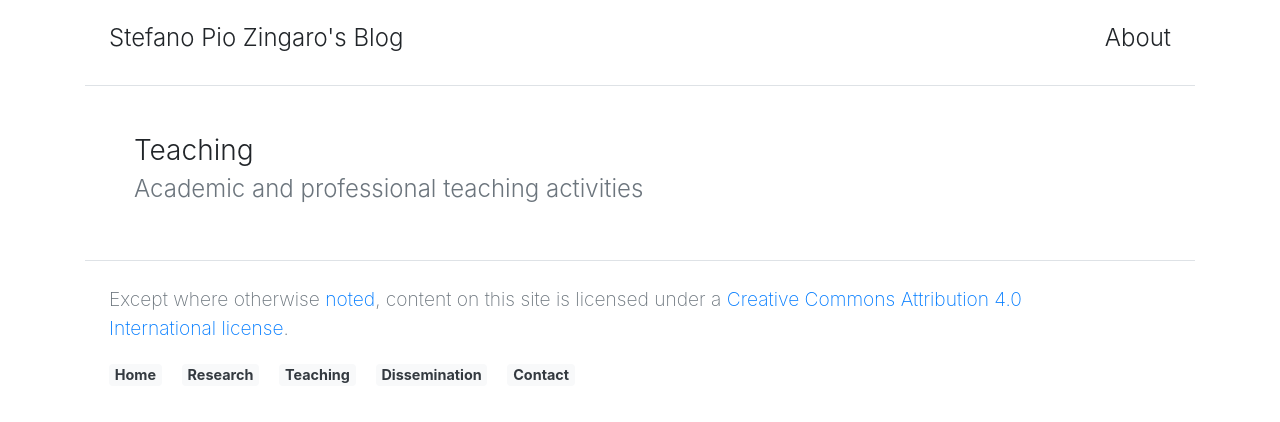
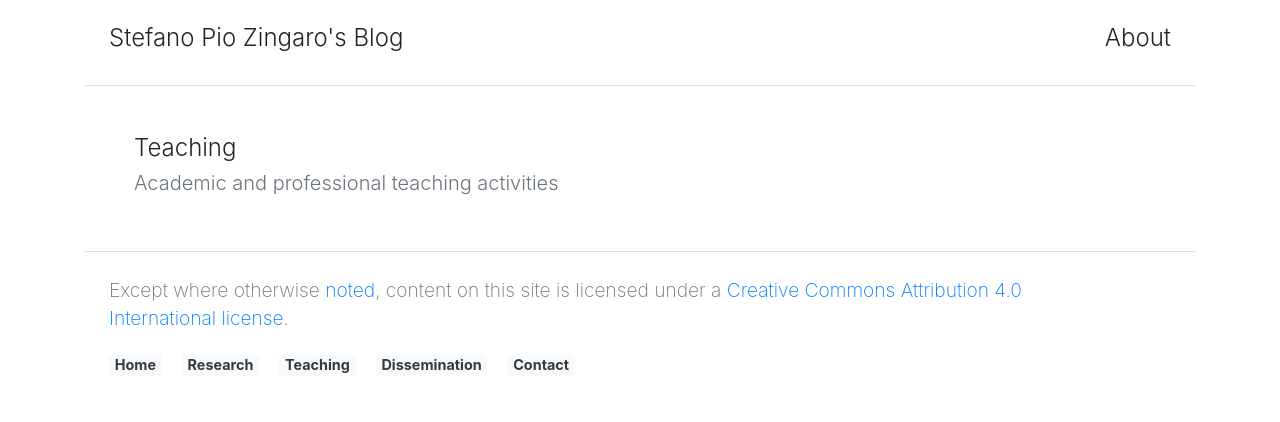
Before and after one commit to saltgz/saltgz.github.io, a Jekyll site: the page built from _categories/teaching.md, in a window 1280 px wide. Shown: the top 422 px of the page. Built offline with Jekyll 4.4.1, drawn with Linux system fonts in a browser that asks for light colours; comment, search, counter and statistics services are not loaded.

Commit message:
Update blog.html

```diff
--- a/_layouts/blog.html
+++ b/_layouts/blog.html
@@ -3,13 +3,13 @@ layout: default
 ---
 
 <div class="px-3">
-  <h3 class="font-weight-light">
+  <h4 class="font-weight-light">
     {{ page.title | escape }}
-  </h3>
+  </h4>
   {% if page.subtitle %}
-  <h4 class="mb-2 text-muted font-weight-light">
+  <h5 class="mb-2 text-muted font-weight-light">
     {{ page.subtitle | escape }}
-  </h4>
+  </h5>
   {% endif %}
 
   {%- for post in site.posts -%}
```
